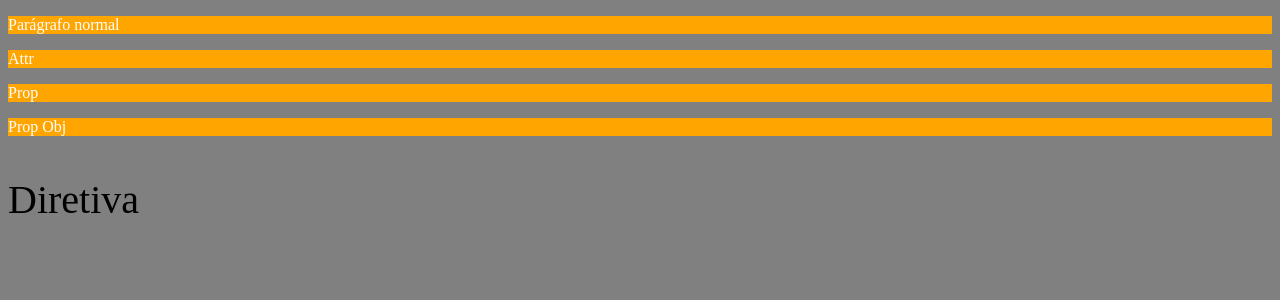
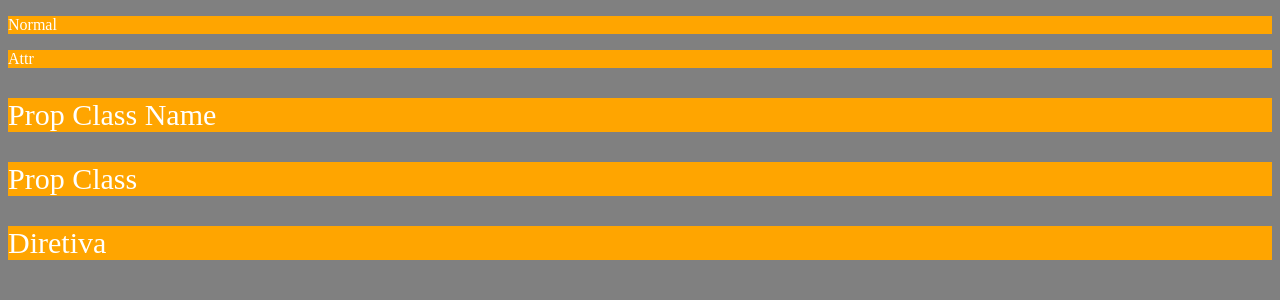
Before and after one commit to EuclydesUchoas/curso-angular, an Angular app in the folder diretivas-de-atributos/: page / in a window 1280 px wide. Shown: the top 300 px of the page. Built offline with nearby package versions, Linux system fonts and the light colour scheme.

Commit message:
feat: diretivas-de-atributos: Utilizando o @HostBinding para adicionar classes.

```diff
--- a/diretivas-de-atributos/src/app/app.component.html
+++ b/diretivas-de-atributos/src/app/app.component.html
@@ -12,7 +12,7 @@
 
 <button appDisabled>Meu botão prop diretiva</button> -->
 
-<p style="background-color: orange; color: white;">Parágrafo normal</p>
+<!-- <p style="background-color: orange; color: white;">Parágrafo normal</p>
 
 <p [attr.style]="'background-color: orange; color: white;'">Attr</p>
 
@@ -23,4 +23,17 @@
     color: 'white'
 }">Prop Obj</p>
 
-<p appStyle>Diretiva</p>
+<p appStyle>Diretiva</p> -->
+
+<p class="meu-texto">Normal</p>
+
+<p [attr.class]="'meu-texto'">Attr</p>
+
+<p [className]="'meu-texto meu-size'">Prop Class Name</p>
+
+<p [class]="{
+    'meu-texto': true,
+    'meu-size': true,
+}">Prop Class</p>
+
+<p appClass>Diretiva</p>
--- a/diretivas-de-atributos/src/app/app.module.ts
+++ b/diretivas-de-atributos/src/app/app.module.ts
@@ -8,6 +8,7 @@
 import { HighlightDirective } from './directives/highlight.directive';
 import { DisabledDirective } from './directives/disabled.directive';
 import { StyleDirective } from './directives/style.directive';
+import { ClassDirective } from './directives/class.directive';
 
 @NgModule({
   declarations: [
@@ -16,7 +17,8 @@
     ComDiretivaComponent,
     HighlightDirective,
     DisabledDirective,
-    StyleDirective
+    StyleDirective,
+    ClassDirective
   ],
   imports: [
     BrowserModule,
--- /dev/null
+++ b/diretivas-de-atributos/src/app/directives/class.directive.ts
@@ -0,0 +1,19 @@
+import { Directive, HostBinding } from "@angular/core";
+
+@Directive({
+    selector: "[appClass]",
+    standalone: false
+})
+export class ClassDirective {
+    // @HostBinding('attr.class')
+    // attrClass = 'meu-texto meu-size';
+
+    // @HostBinding('className')
+    // className = 'meu-texto meu-size';
+
+    @HostBinding('class')
+    classObj = {
+        'meu-texto': true,
+        'meu-size': true,
+    };
+}
--- a/diretivas-de-atributos/src/styles.scss
+++ b/diretivas-de-atributos/src/styles.scss
@@ -2,3 +2,12 @@
 body {
     background-color: grey;
 }
+
+.meu-texto {
+    background-color: orange;
+    color: white;
+}
+
+.meu-size {
+    font-size: 30px;
+}
```
